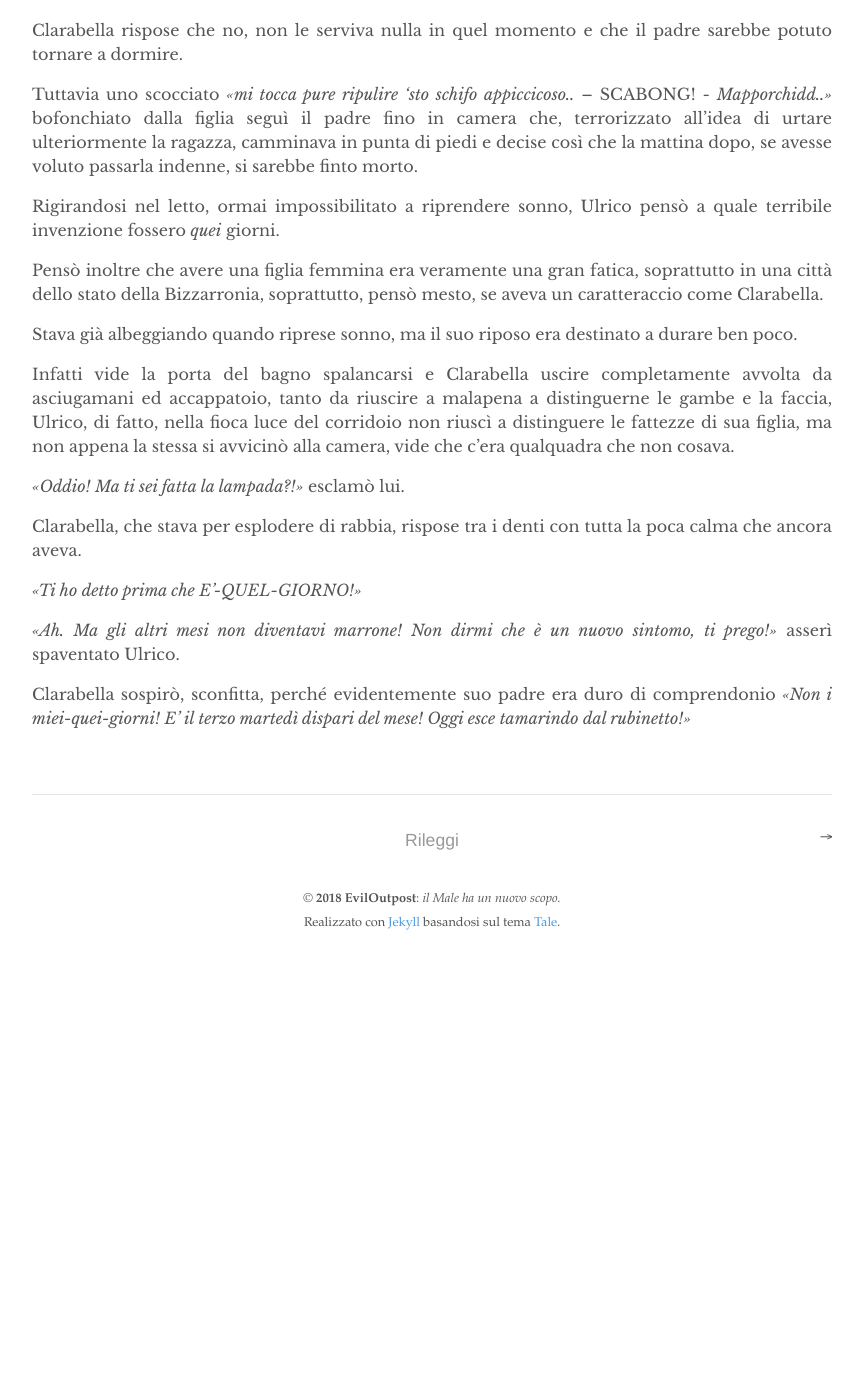
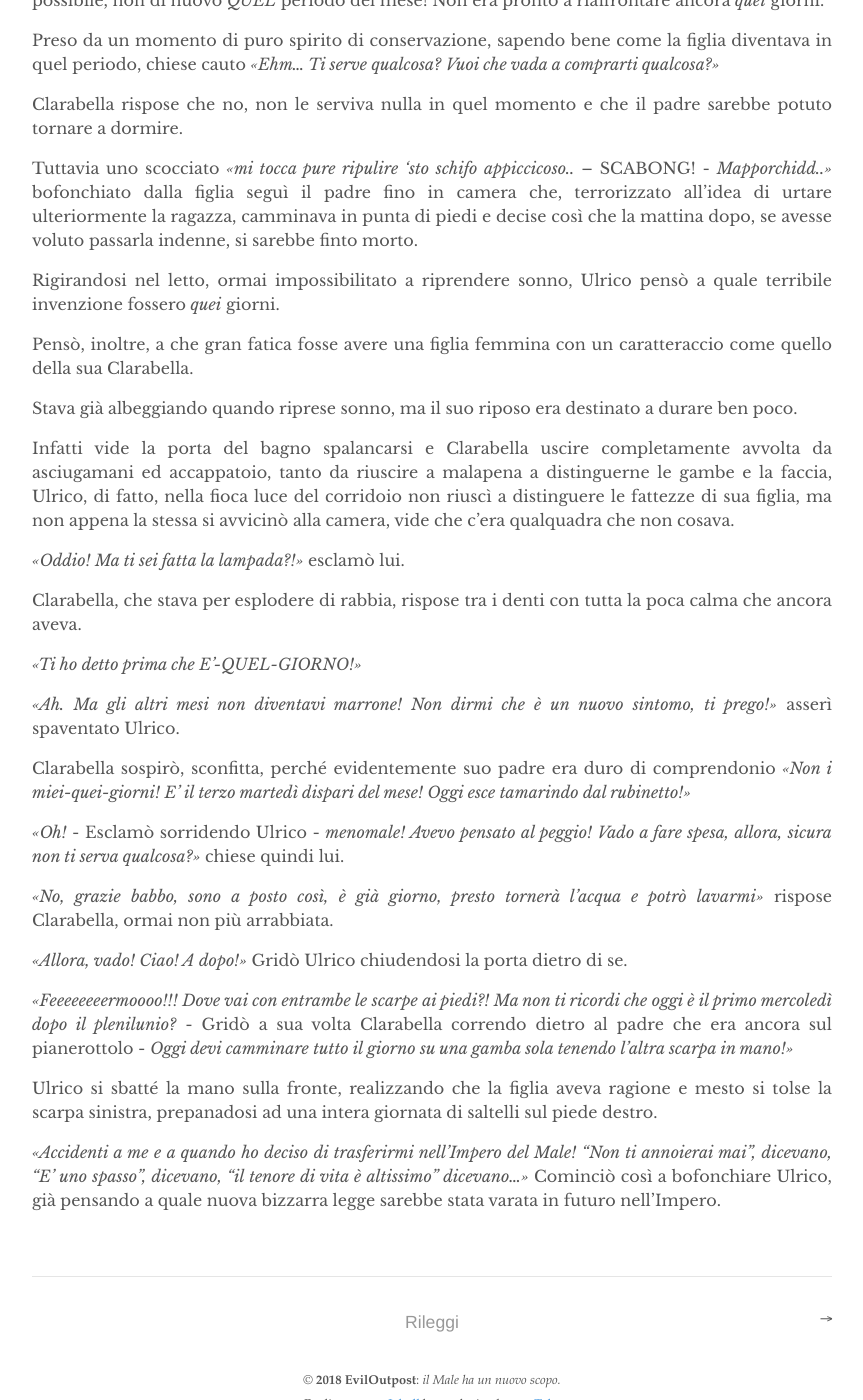
Before and after one commit to eviloutpost/eviloutpost.github.io, a Jekyll site: the page built from _posts/2018-10-19-tamarindo.md, in a window 1280 px wide and 1400 px high, scrolled down 779 px. Shown: the whole window, without its empty margins (208-1071 px from the left). Built offline with Jekyll 4.4.1, drawn with Linux system fonts in a browser that asks for light colours; before the commit the page ends 1745 px from its top, so only the background shows below that; some of the changed text lies outside the part shown.

Commit message:
Modified Sara's post on postsara branch

```diff
--- a/_posts/2018-10-19-tamarindo.md
+++ b/_posts/2018-10-19-tamarindo.md
@@ -1,6 +1,6 @@
 ---
 layout: post
-title:  "Quel Giorno"
+title:  "Cronache del Male - Volume I"
 author: "aarde"
 ---
 
@@ -28,7 +28,7 @@ Tuttavia uno scocciato *<<mi tocca pure ripulire ‘sto schifo appiccicoso..*
 
 Rigirandosi nel letto, ormai impossibilitato a riprendere sonno, Ulrico pensò a quale terribile invenzione fossero *quei* giorni.
 
-Pensò inoltre che avere una figlia femmina era veramente una gran fatica, soprattutto in una città dello stato della Bizzarronia, soprattutto, pensò mesto, se aveva un caratteraccio come Clarabella.
+Pensò, inoltre, a che gran fatica fosse avere una figlia femmina con un caratteraccio come quello della sua Clarabella.
 
 Stava già albeggiando quando riprese sonno, ma il suo riposo era destinato a durare ben poco.
 
@@ -43,3 +43,15 @@ Clarabella, che stava per esplodere di rabbia, rispose tra i denti con tutta la
 *<<Ah. Ma gli altri mesi non diventavi marrone! Non dirmi che è un nuovo sintomo, ti prego!>>* asserì spaventato Ulrico.
 
 Clarabella sospirò, sconfitta, perché evidentemente suo padre era duro di comprendonio *<<Non i miei-quei-giorni! E’ il terzo martedì dispari del mese! Oggi esce tamarindo dal rubinetto!>>*
+
+*<<Oh!* - Esclamò sorridendo Ulrico - *menomale! Avevo pensato al peggio! Vado a fare spesa, allora, sicura non ti serva qualcosa?>>* chiese quindi lui.
+
+*<<No, grazie babbo, sono a posto così, è già giorno, presto tornerà l'acqua e potrò lavarmi>>* rispose Clarabella, ormai non più arrabbiata.
+
+*<<Allora, vado! Ciao! A dopo!>>* Gridò Ulrico chiudendosi la porta dietro di se.
+
+*<<Feeeeeeeermoooo!!! Dove vai con entrambe le scarpe ai piedi?! Ma non ti ricordi che oggi è il primo mercoledì dopo il plenilunio?* - Gridò a sua volta Clarabella correndo dietro al padre che era ancora sul pianerottolo - *Oggi devi camminare tutto il giorno su una gamba sola tenendo l'altra scarpa in mano!>>*
+
+Ulrico si sbatté la mano sulla fronte, realizzando che la figlia aveva ragione e mesto si tolse la scarpa sinistra, prepanadosi ad una intera giornata di saltelli sul piede destro.
+
+*<<Accidenti a me e a quando ho deciso di trasferirmi nell'Impero del Male! "Non ti annoierai mai", dicevano, "E' uno spasso", dicevano, "il tenore di vita è altissimo" dicevano...>>* Cominciò così a bofonchiare Ulrico, già pensando a quale nuova bizzarra legge sarebbe stata varata in futuro nell'Impero.
```
